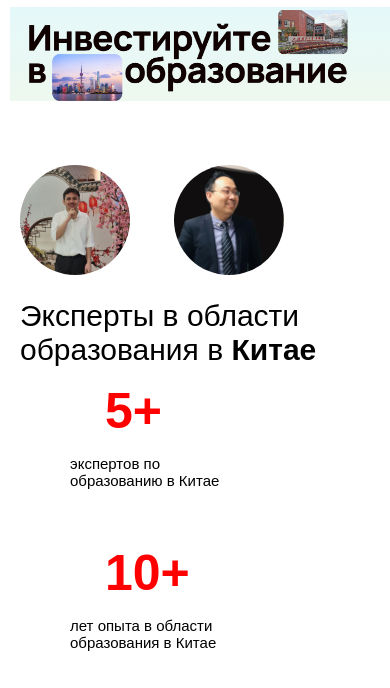
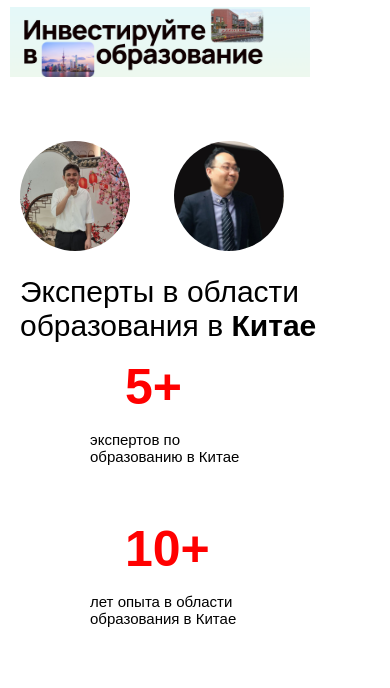
Before and after one commit to jummaon/e.tahsil, a plain HTML site: page index.html in a window 390 px wide. Shown: the part 121-809 px from the top of the page. Drawn offline with Linux system fonts and the light colour scheme.

Commit message:
Add files via upload

```diff
--- a/responsive.css
+++ b/responsive.css
@@ -25,7 +25,7 @@
             justify-content: center;
         }
         main .container img{
-            max-width: 400px;
+            max-width: 300px;
         }
         main .container{
             padding: 0 10px;
@@ -43,7 +43,7 @@
 
         }
          main .main-info .main-info-icon1{
-           padding: 0 50px;
+           padding: 0 70px;
          }
         main .main-info img{
             padding: 20px;
```
